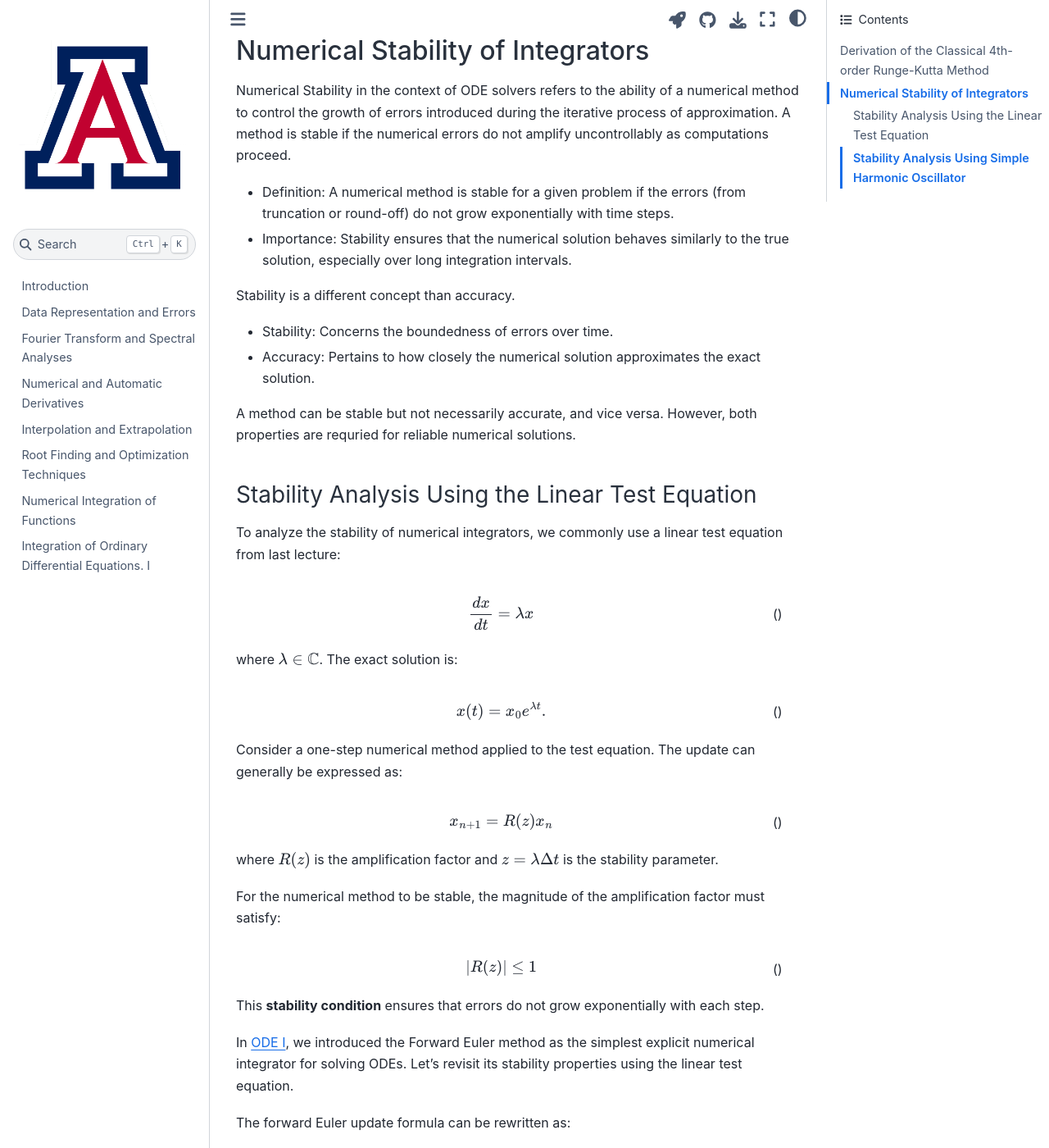
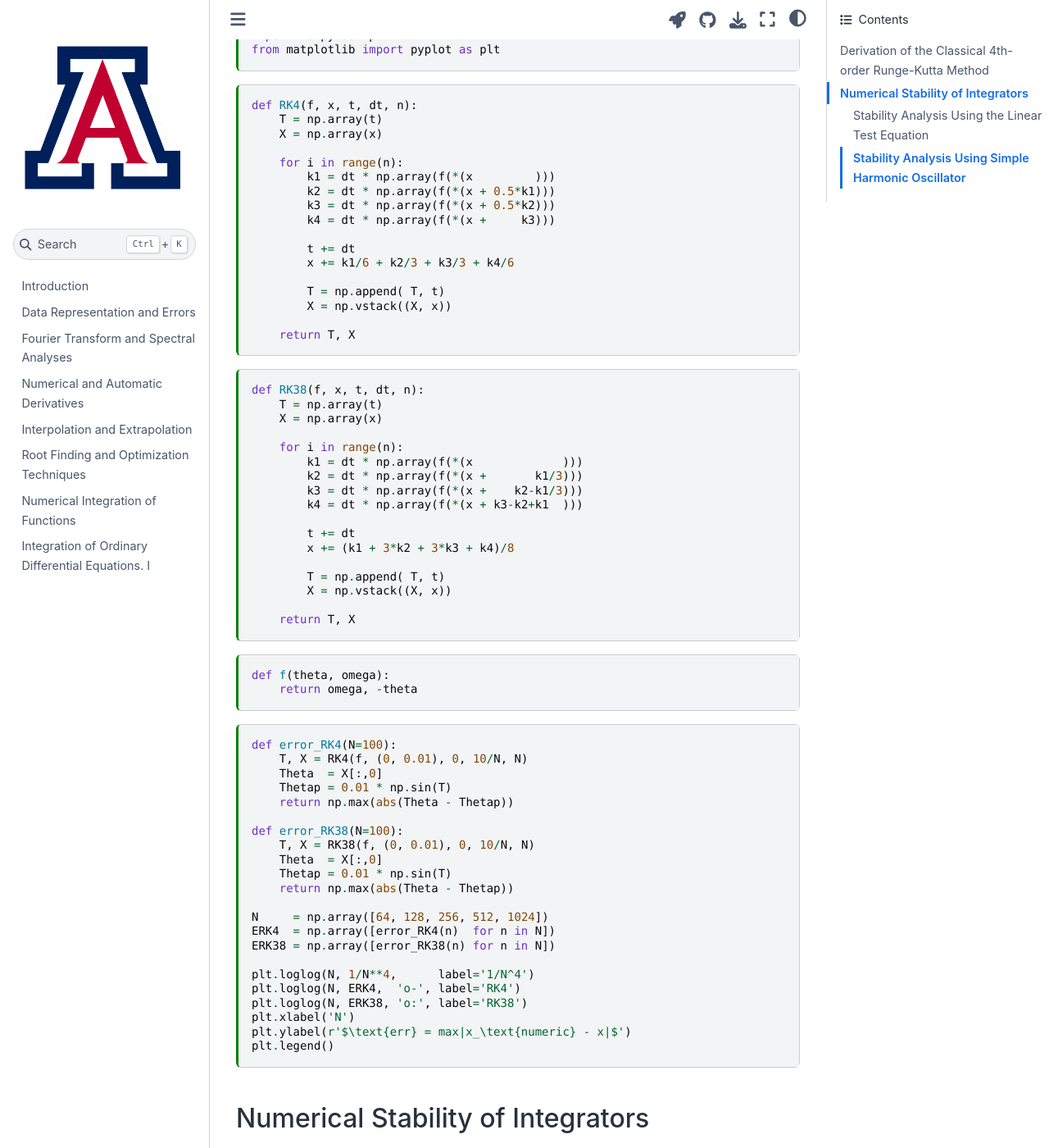
Before and after one commit to ua-2024q3-astr513/astr513, a Jupyter Book: the page built from docs/ode2.md, in a window 1280 px wide and 1400 px high, scrolled down 2328 px. Shown: the whole window at 82% size. Built offline with Jupyter Book 1.0.4 settings and Sphinx 7.4.7 and the Sphinx Book theme 1.1.4, drawn with Linux system fonts in a browser that asks for light colours.

Commit message:
Compare RK4 and RK38

````diff
--- a/docs/ode2.md
+++ b/docs/ode2.md
@@ -97,7 +97,80 @@ This is Wilhelm Kutta (1901)'s "3/8 method".
 This suggests that Runge-Kutta methods are really a "family", where many different choices can be used to construct numerical schemes with the same order.
 The perform of the numerical scheme, nevertheless, depends on the number of oeprations as well as the properties of the ODEs being solved.
 
-+++
+```{code-cell} ipython3
+import numpy as np
+from matplotlib import pyplot as plt
+```
+
+```{code-cell} ipython3
+def RK4(f, x, t, dt, n):
+    T = np.array(t)
+    X = np.array(x)
+
+    for i in range(n):
+        k1 = dt * np.array(f(*(x         )))
+        k2 = dt * np.array(f(*(x + 0.5*k1)))
+        k3 = dt * np.array(f(*(x + 0.5*k2)))
+        k4 = dt * np.array(f(*(x +     k3)))
+
+        t += dt
+        x += k1/6 + k2/3 + k3/3 + k4/6
+
+        T = np.append( T, t)
+        X = np.vstack((X, x))
+
+    return T, X
+```
+
+```{code-cell} ipython3
+def RK38(f, x, t, dt, n):
+    T = np.array(t)
+    X = np.array(x)
+
+    for i in range(n):
+        k1 = dt * np.array(f(*(x             )))
+        k2 = dt * np.array(f(*(x +       k1/3)))
+        k3 = dt * np.array(f(*(x +    k2-k1/3)))
+        k4 = dt * np.array(f(*(x + k3-k2+k1  )))
+
+        t += dt
+        x += (k1 + 3*k2 + 3*k3 + k4)/8
+
+        T = np.append( T, t)
+        X = np.vstack((X, x))
+
+    return T, X
+```
+
+```{code-cell} ipython3
+def f(theta, omega):
+    return omega, -theta
+```
+
+```{code-cell} ipython3
+def error_RK4(N=100):
+    T, X = RK4(f, (0, 0.01), 0, 10/N, N)
+    Theta  = X[:,0]
+    Thetap = 0.01 * np.sin(T)
+    return np.max(abs(Theta - Thetap))
+
+def error_RK38(N=100):
+    T, X = RK38(f, (0, 0.01), 0, 10/N, N)
+    Theta  = X[:,0]
+    Thetap = 0.01 * np.sin(T)
+    return np.max(abs(Theta - Thetap))
+
+N     = np.array([64, 128, 256, 512, 1024])
+ERK4  = np.array([error_RK4(n)  for n in N])
+ERK38 = np.array([error_RK38(n) for n in N])
+
+plt.loglog(N, 1/N**4,      label='1/N^4')
+plt.loglog(N, ERK4,  'o-', label='RK4')
+plt.loglog(N, ERK38, 'o:', label='RK38')
+plt.xlabel('N')
+plt.ylabel(r'$\text{err} = max|x_\text{numeric} - x|$')
+plt.legend()
+```
 
 ## Numerical Stability of Integrators
 
````
